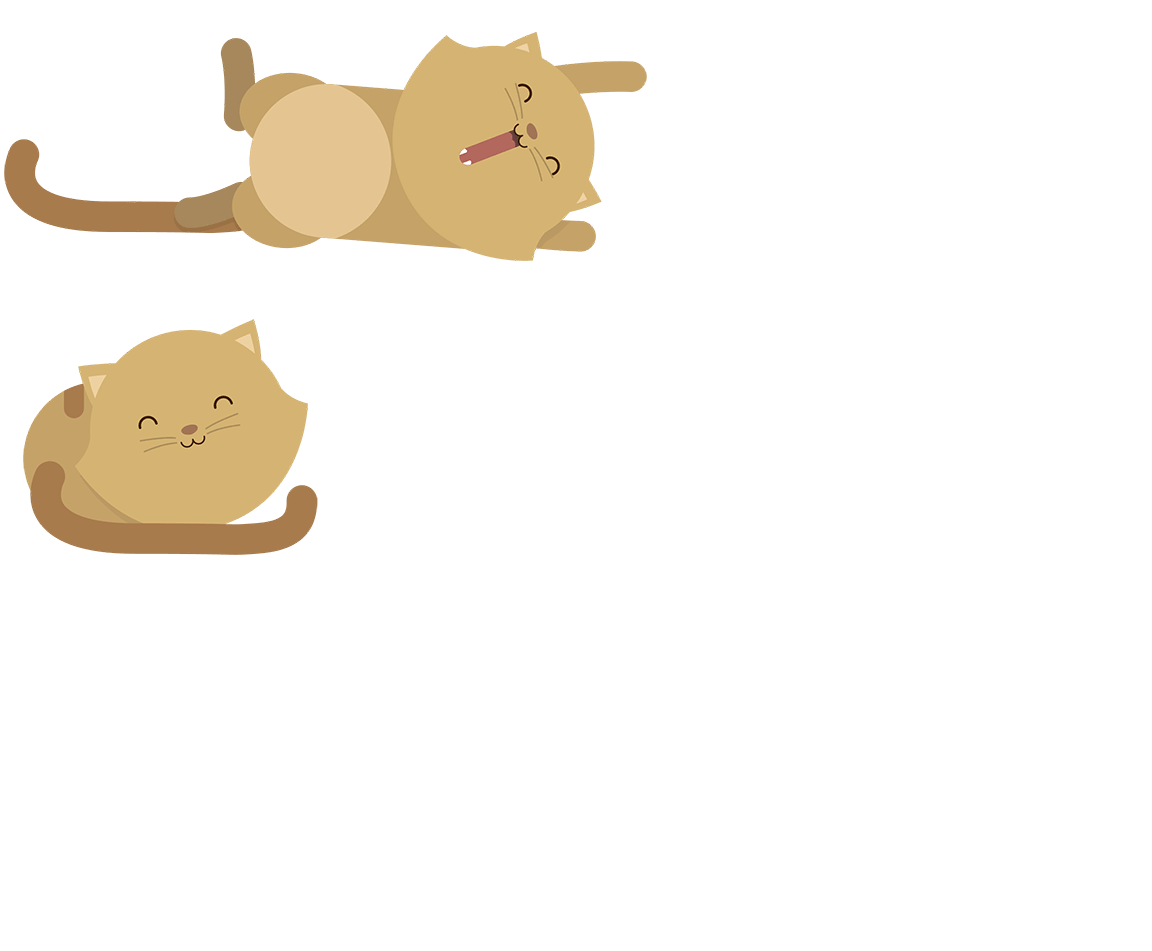
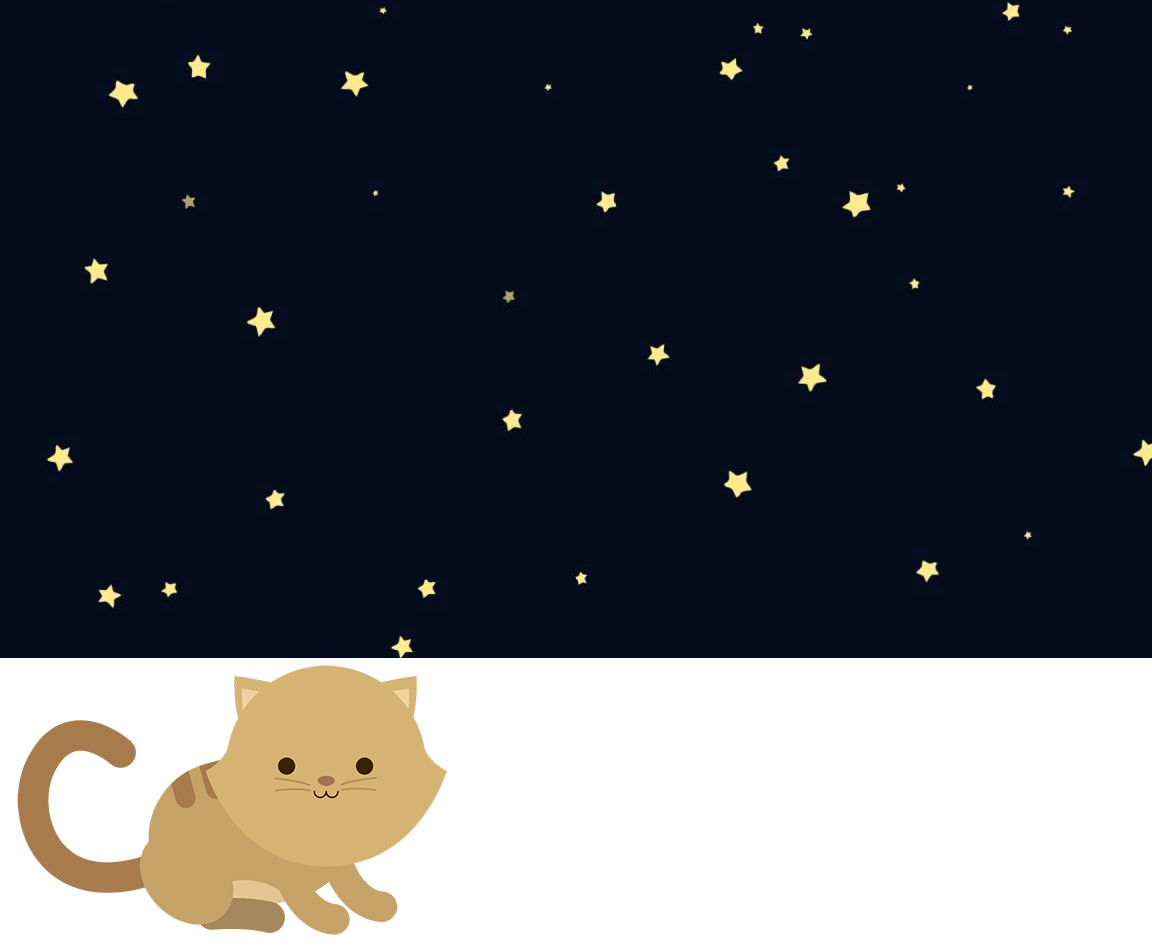
Before and after one commit to DianaVillasmil/kitten-laboratoria, a plain HTML site: page index.html in a window 768 px wide. Shown: the part 1626-2577 px from the top of the page, 1152 px wide, since content can reach past the window. Before the commit the page ends 2199 px from the top, so only its background shows below. Drawn offline with Linux system fonts and the light colour scheme.

Commit message:
etiqueta picture

```diff
--- a/asset/css/main.css
+++ b/asset/css/main.css
@@ -1,9 +1,10 @@
 body {
-    box-sizing: border-box;
-    margin:0;
-    padding:0;
+        margin:0;
+        padding:0;
+    }
+
+.flex-container{
+    width:100%;
+    max-width:1000px;
+    margin:0px auto;
 }
-
-.fondo img {
-    width: 100%;
-}
--- a/asset/css/media.css
+++ b/asset/css/media.css
@@ -1 +1,10 @@
-media.css
+@media (min-width: 200px) and (max-width: 534px) {
+    [class*="col-"] {
+    width: 100%;
+    }
+
+    body {
+        margin:0;
+        padding:0;
+    }
+}
--- a/asset/css/style.css
+++ b/asset/css/style.css
@@ -4,11 +4,7 @@
     }
 
     body {
-       position: relative;
-    }
-
-    img {
-        display: flex;
-        justify-content: center;
-    }
+       margin:0;
+       padding:0;
 }
+}
--- a/index.html
+++ b/index.html
@@ -4,20 +4,20 @@
 	<meta charset="UTF-8">
 	<title>Kitten</title>
 	<link rel="stylesheet" type="text/css" href="asset/css/main.css">
+	<link rel="stylesheet" type="text/css" href="asset/css/media.css">
 	<link rel="stylesheet" type="text/css" href="asset/css/style.css">
-	<link rel="stylesheet" type="text/css" href="asset/css/media.css">
 </head>
 <body>
-	<div class="fondo">
+	<div class="flex-container">
 		<img class="mañana" src="asset/img/Landscape.jpg" alt="">
 		<img class="tarde" src="asset/img/dawn.png" alt="">
 		<img class="noche" src="asset/img/maxresdefault.jpg" alt="">
+		<picture>
+		    <source media='(min-width: 45rem)' srcset="asset/img/kitten-medium.png" >
+		    <source media='(min-width: 18rem)' srcset="asset/img/kitten-large.png">
+		    <img src="asset/img/kitten-small.png" alt='texto alternativo' />
+		</picture>
+
 	</div>
-	<div class="gatito">
-		<img class="mañana" src="asset/img/kitten-medium.png" alt="">
-		<img class="tarde" src="asset/img/kitten-large.png" alt="">
-		<img class="noche" src="asset/img/kitten-small.png" alt="">
-	</div>
-
 </body>
 </html>
```
